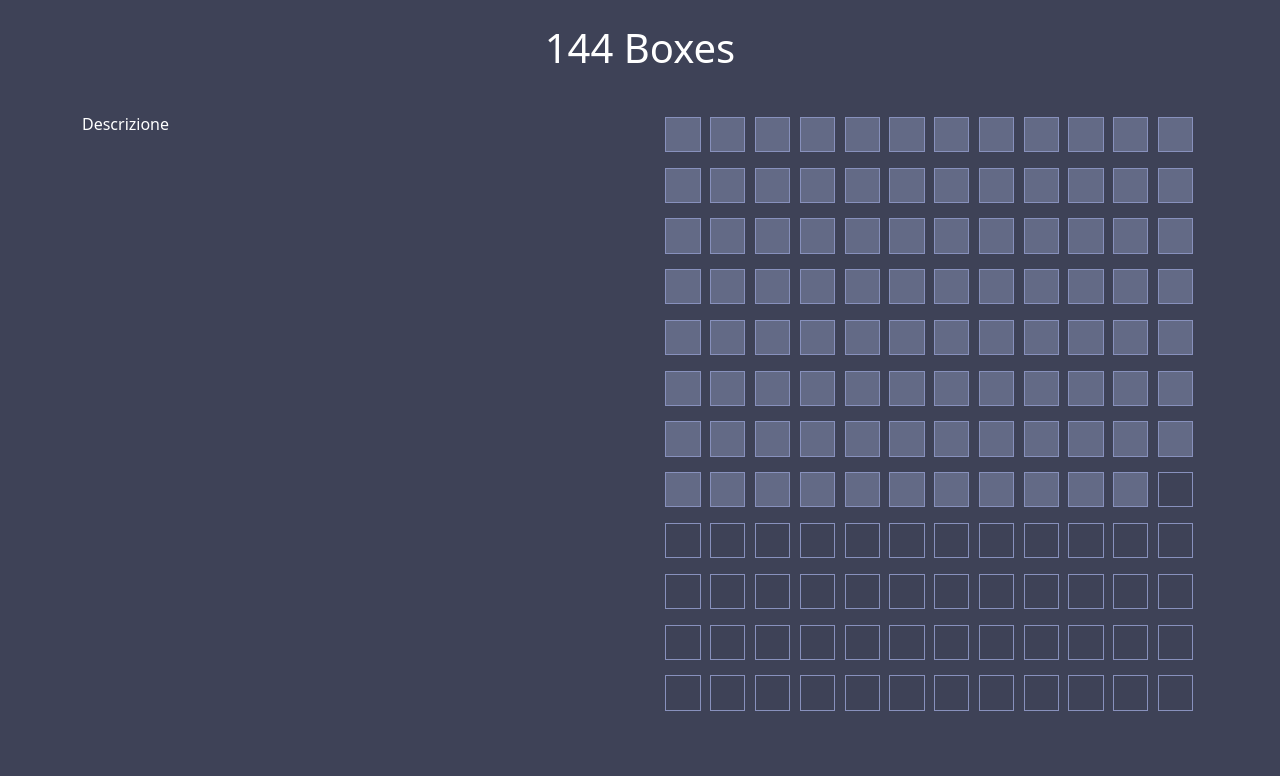
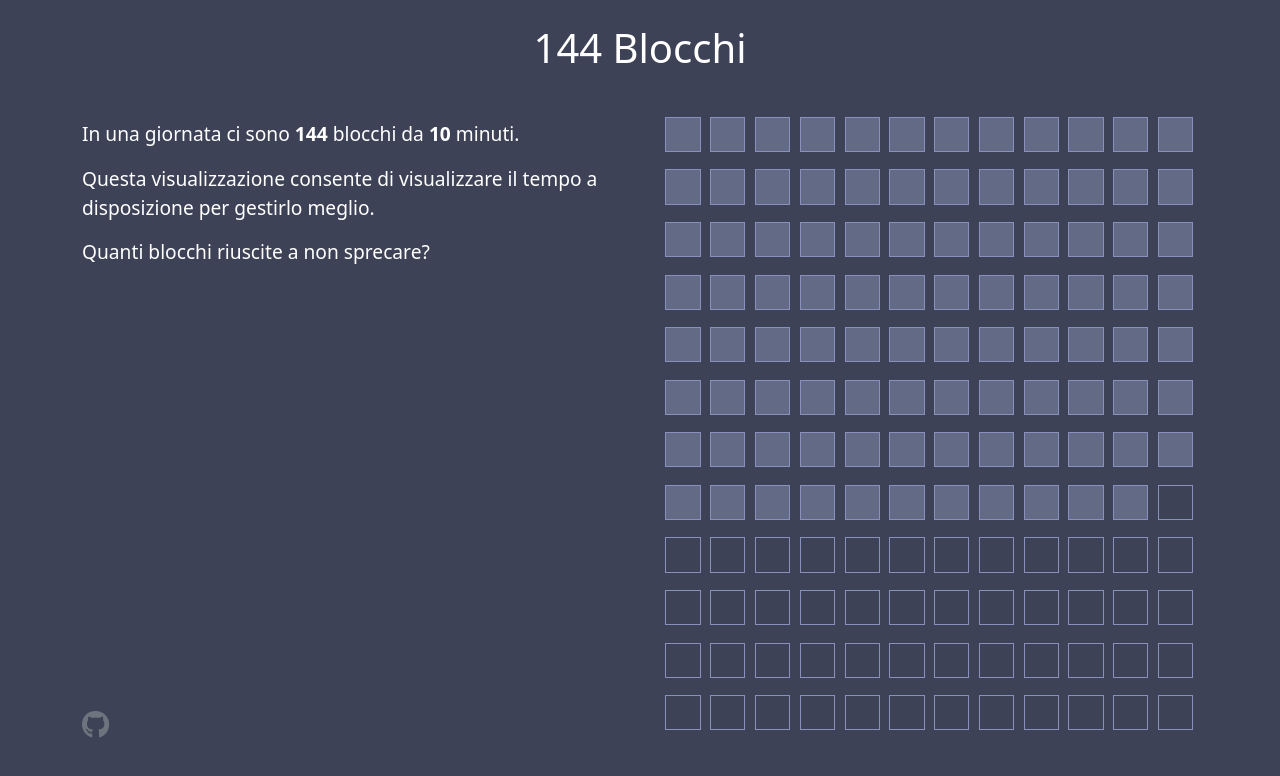
Before and after one commit to carmelo-granvillano/144Boxes, a plain HTML site: page index.html in a window 1280 px wide. Drawn offline with nearby package versions, Linux system fonts and the light colour scheme.

Commit message:
add: description

```diff
--- a/css/style.css
+++ b/css/style.css
@@ -1,9 +1,25 @@
 body {
+    font-size: 1.2rem;
     color: white;
     background-color: #3E4257;
     margin: 0 auto;
 }
 
+/* DX */
+.description {
+    position: relative;
+}
+.credit {
+    position: absolute;
+    bottom: 0;
+}
+
+i:hover {
+    color: white;
+    transition: .3s;
+}
+
+/* SX */
 #boxes {
     text-align: right;
 }
@@ -21,4 +37,5 @@ body {
 
 .selected {
     background-color: #636a86;
+    transition: .3s;
 }
--- a/index.html
+++ b/index.html
@@ -5,6 +5,7 @@
     <meta http-equiv="X-UA-Compatible" content="IE=edge">
     <meta name="viewport" content="width=device-width, initial-scale=1.0">
     <link href="https://cdn.jsdelivr.net/npm/bootstrap@5.1.3/dist/css/bootstrap.min.css" rel="stylesheet" integrity="sha384-1BmE4kWBq78iYhFldvKuhfTAU6auU8tT94WrHftjDbrCEXSU1oBoqyl2QvZ6jIW3" crossorigin="anonymous">
+    <link rel="stylesheet" href="https://cdnjs.cloudflare.com/ajax/libs/font-awesome/6.1.1/css/all.min.css" integrity="sha512-KfkfwYDsLkIlwQp6LFnl8zNdLGxu9YAA1QvwINks4PhcElQSvqcyVLLD9aMhXd13uQjoXtEKNosOWaZqXgel0g==" crossorigin="anonymous" referrerpolicy="no-referrer" />
     <link rel="stylesheet" href="css/style.css">
     <title>144 Boxes</title>
 </head>
@@ -13,14 +14,24 @@
         <div class="row">
             <div class="col">
                 <div>
-                    <h1 class="text-center h1 my-4">144 Boxes</h1>
+                    <h1 class="text-center h1 my-4">144 Blocchi</h1>
                 </div>
             </div>
         </div>
 
         <div class="row mt-3">
-            <div class="col-6">
-                <p>Descrizione</p>
+            <div class="description col-6">
+                <div class="mt-2">
+                    <p class="">In una giornata ci sono <strong>144</strong> blocchi da <strong>10</strong> minuti.</p>
+                    <p class="">Questa visualizzazione consente di visualizzare il tempo a disposizione per gestirlo meglio.</p>
+                    <p>Quanti blocchi riuscite a non sprecare?</p>
+
+                    <div class="credit">
+                        <a href="https://github.com/carmelo-granvillano/144Boxes" class="text-muted h3">
+                            <i class="fa-brands fa-github"></i>
+                        </a>
+                    </div>
+                </div>
             </div>
             <div class="col-6" id="boxes"></div>
         </div>
```
